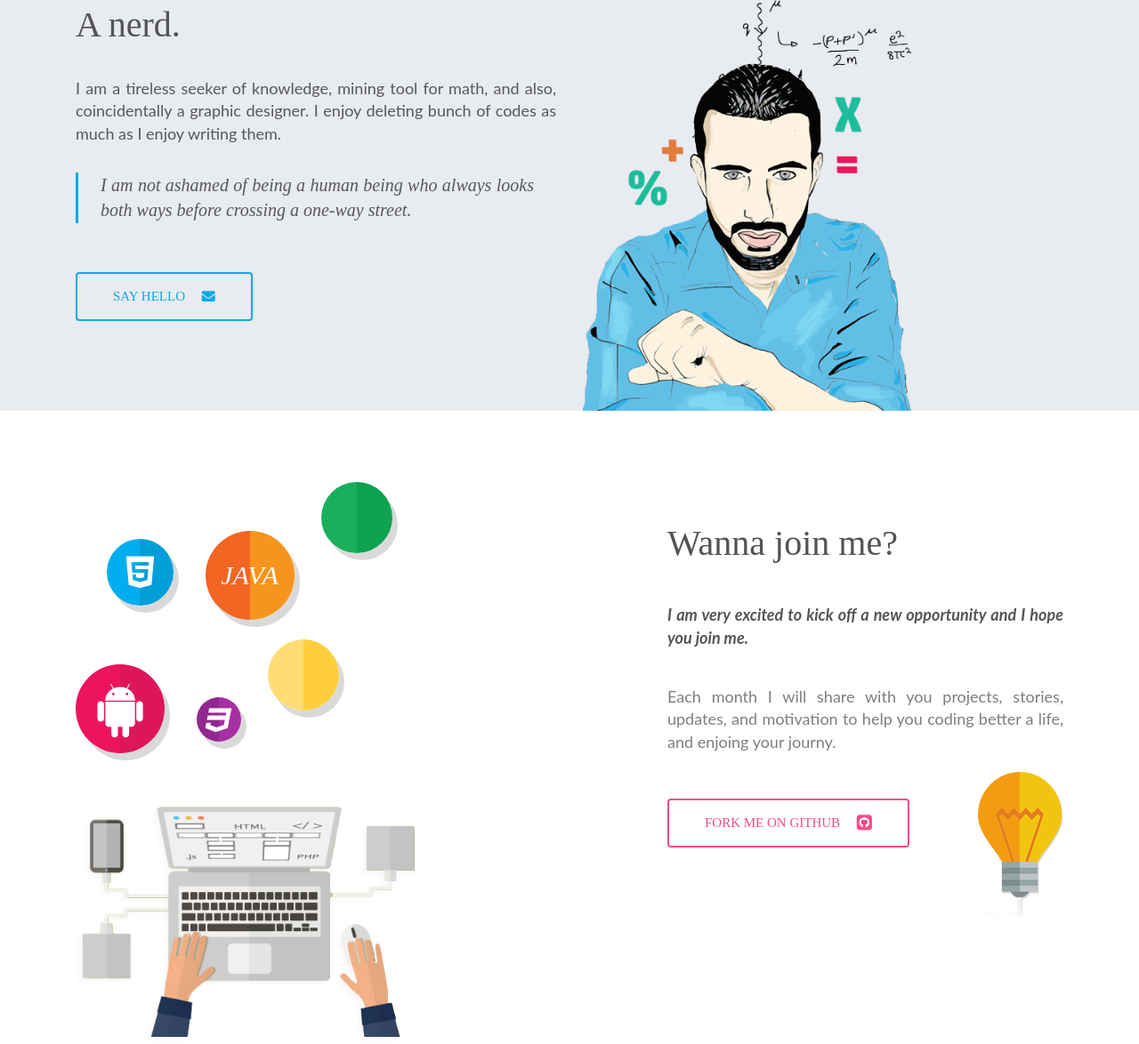
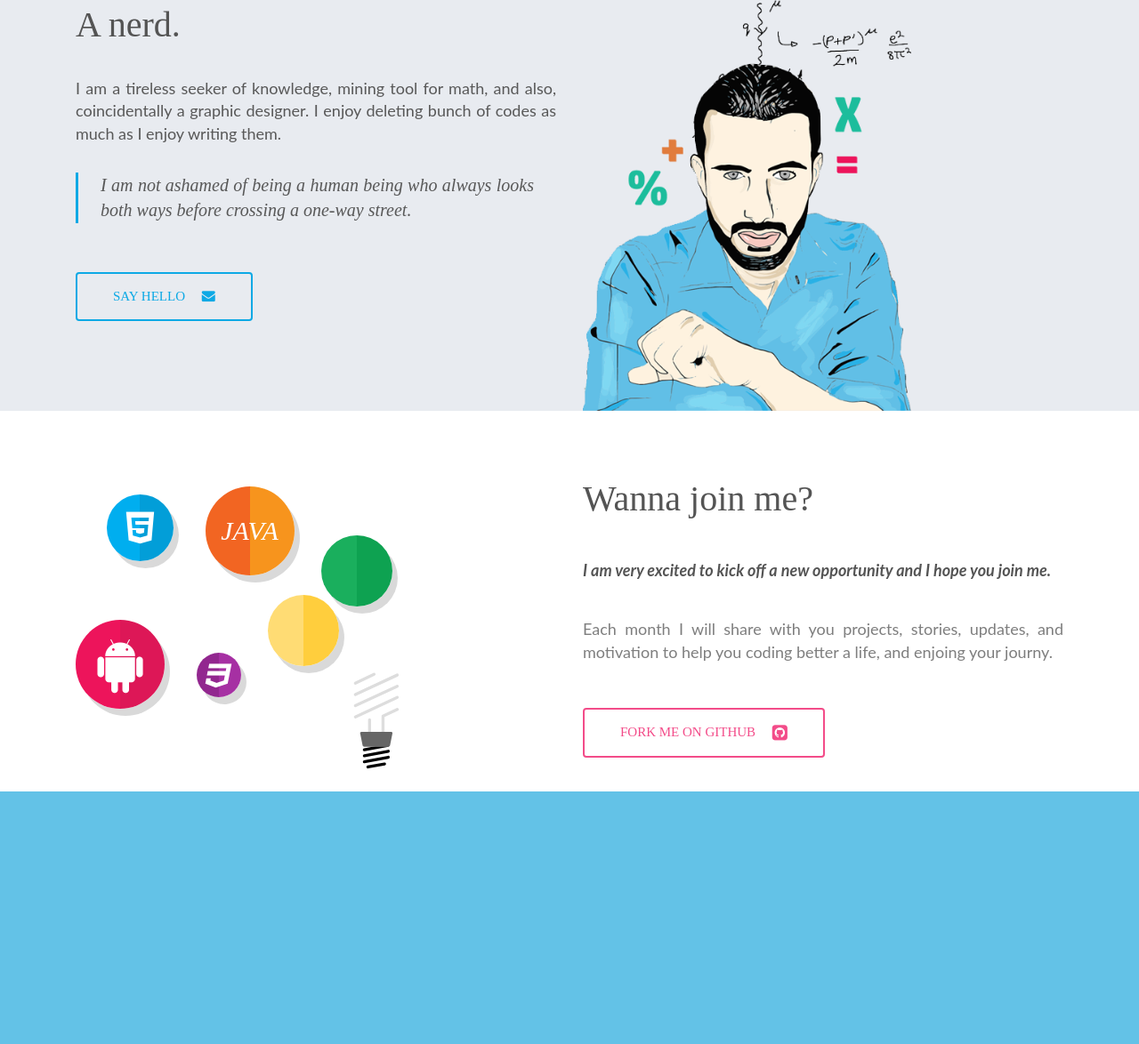
Before and after one commit to iamjazzar/ahmedjazzar.com, a Django app: template templates/home.html in a window 1280 px wide. Shown: the part 815-1989 px from the top of the page at 89% size. After the commit the page ends 1705 px from the top, so only its background shows below. Run offline with Django 3.2, Linux system fonts and the light colour scheme; the template is opened without the code that fills it, so the values that code supplies are empty; style sheets or scripts are compiled from the project's sources; some libraries are stand-ins or nearby versions.

Commit message:
Updated Version of bulb.

```diff
--- a/static/styles/home.less
+++ b/static/styles/home.less
@@ -352,7 +352,7 @@ body  {
   }
 
   .wanna-join-wrapper {
-    padding-top: 100px;
+    padding-top: 50px;
     font-size: 20px;
     color: @aj-text-light-gray-color;
     text-align: justify;
@@ -381,13 +381,71 @@ body  {
 
           .ubuntu {
             position: absolute;
-            margin-top: -40px;
+            margin-top: 70px;
             padding-right: 5px;
             .make-circle(80px, 45px, rgb(26, 175, 93), rgb(14, 162, 81));
           }
 
           .html  {
             .make-circle(75px, 40px, rgb(0, 174, 239), rgb(2, 158, 216));
+          }
+
+          .light-bulb {
+            margin-top: 200px;
+            position: absolute;
+
+            .iconic-lightbulb {
+              * {
+                transition: .4s;
+              }
+
+              .icon-container {
+                stroke-width: 6;
+                stroke: white;
+                transition: 1s;
+              }
+
+              &:hover{
+                .icon-container {
+                  fill: rgb(255,248,219);
+                  transition: 2s;
+                }
+              }
+
+              .iconic-lightbulb-light {
+                * {
+                  stroke-width: 16;
+                  stroke: rgb(221,221,221);
+                  fill: none;
+                  stroke-linecap: round;
+                  stroke-linejoin: round;
+
+                }
+              }
+
+              &:hover {
+                .iconic-lightbulb-light {
+                   * {
+                    stroke: rgb(255,204,0);
+                    stroke-width: 32;
+                  }
+                }
+              }
+            }
+
+            .iconic-lightbulb-base {
+              fill: #666;
+            }
+
+            .iconic-lightbulb-screws  {
+               * {
+                fill: none;
+                stroke-width: 16;
+                stroke: black;
+                stroke-linecap: round;
+                stroke-linejoin: round;
+              }
+            }
           }
         }
 
@@ -406,10 +464,6 @@ body  {
             margin-top: -13px;
             .make-circle(80px, 45px, rgb(255, 220, 116), rgb(255, 206, 61));
           }
-        }
-
-        .laptop {
-          margin-top: 45px;
         }
       }
       .title  {
@@ -439,9 +493,6 @@ body  {
       .fork-me  {
         .margin-vert(30px);
       }
-      .light-bulb {
-        float:right;
-      }
     }
   }
 }
--- a/templates/home.html
+++ b/templates/home.html
@@ -104,22 +104,60 @@
 
   <div class="wanna-join-wrapper container-fluid">
     <div class="wanna-join container">
-      <div class="langs col-md-7">
+      <div class="langs col-md-6">
         <div class="row first-row">
           <i class="circle html fa fa-html5"></i>
           <p class="circle java">JAVA</p>
           <i class="circle ubuntu icon-ubuntu"></i>
+          <span class="light-bulb">
+            <svg version="1.1"
+            class="iconic iconic-lightbulb"
+            xmlns="http://www.w3.org/2000/svg"
+            xmlns:xlink="http://www.w3.org/1999/xlink"
+            width="150px" height="150px"
+            viewBox="0 0 714 714"
+            xml:space="preserve">
+
+              <circle class="icon-container" cx="357" cy="357" r="330" stroke-width="16" stroke="#000" fill="none" />
+              <g class="iconic-lightbulb-screws">
+                  <defs>
+                      <clipPath id="iconic-lightbulb-screws-clip">
+                          <polygon points="304.333,511 433.667,511 430,521.5 281.667,547.167 280.333,521.5"/>
+                      </clipPath>
+                  </defs>
+                  <line clip-path="url(#iconic-lightbulb-screws-clip)" x1="430" y1="505" x2="302" y2="529"/>
+                  <line class="st4" x1="430" y1="537" x2="302" y2="561"/>
+                  <line class="st4" x1="430" y1="569" x2="302" y2="593"/>
+                  <line class="st4" x1="410" y1="605" x2="321" y2="621"/>
+              </g>
+
+              <g class="iconic-lightbulb-light">
+                  <defs>
+                      <clipPath id="iconic-lightbulb-light-clip">
+                          <polygon points="514,329 436,369 436,436 299,436 293,360 489,280"/>
+                      </clipPath>
+                  </defs>
+                  <g clip-path="url(#iconic-lightbulb-light-clip)">
+                      <line x1="330" y1="369" x2="330" y2="435"/>
+                      <polyline points="478,313 402,349 402,435"/>
+                  </g>
+                  <line x1="478" y1="129" x2="254" y2="233"/>
+                  <line x1="354" y1="125" x2="254" y2="173"/>
+                  <line x1="478" y1="189" x2="254" y2="293"/>
+                  <line x1="478" y1="249" x2="254" y2="353"/>
+              </g>
+
+              <path class="iconic-lightbulb-base" d="M292.431,505c0.863,4.314,5.169,7.845,9.569,7.845h128c4.4,0,8.706-3.53,9.569-7.845l12.861-64.311c0.863-4.314-2.03-7.845-6.431-7.845H286c-4.4,0-7.294,3.53-6.431,7.845L292.431,505z"/>
+            </svg>
+          </span>
         </div>
         <div class="row second-row">
           <i class="circle android fa fa-android"></i>
           <i class="circle css3 fa fa-css3"></i>
           <i class="circle python icon-python"></i>
         </div>
-        <div class="laptop">
-          <img class="img-responsive" width="60%" src="{% static "images/laptop.png" %}" alt="" />
-        </div>
       </div>
-      <div class="col-md-5">
+      <div class="col-md-6">
         <div class="title">Wanna join me?</div>
         <div class="intro">
           I am very excited to kick off a new opportunity and I hope you join
@@ -133,9 +171,6 @@
           Fork me on GitHub
           <i class="fa fa-lg fa-github-square"></i>
         </a>
-        <div class="light-bulb">
-          <img class="img-responsive" src="{% static "images/light-bulb.png" %}" alt="" />
-        </div>
       </div>
     </div>
   </div>
```
Also changed, not shown: static/images/laptop.png (deleted), static/images/light-bulb.png (deleted).
